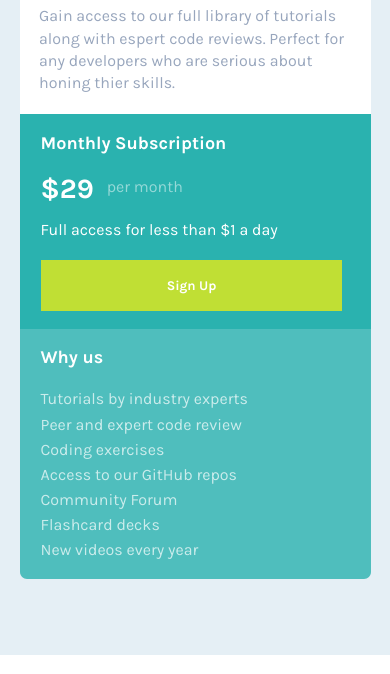
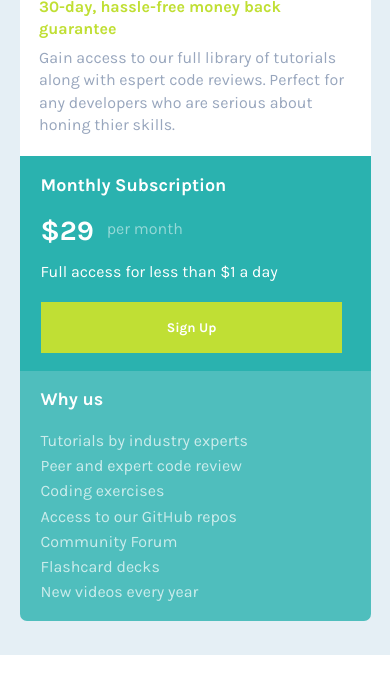
Before and after one commit to kalosFestus/single-price-component, a plain HTML site: page index.html in a window 390 px wide. Shown: the part 189-863 px from the top of the page. Drawn offline with Linux system fonts and the light colour scheme.

Commit message:
Update style.css

```diff
--- a/style.css
+++ b/style.css
@@ -117,6 +117,7 @@ input[type="submit"]{
 
     .why-us{
         border-bottom-left-radius: 7px;
+        margin-bottom: 15%;
     }
 
     input[type="submit"]{
@@ -125,5 +126,6 @@ input[type="submit"]{
 
     header{
         padding: 5%;
+       margin-top: 35%;
     }
 }
```
